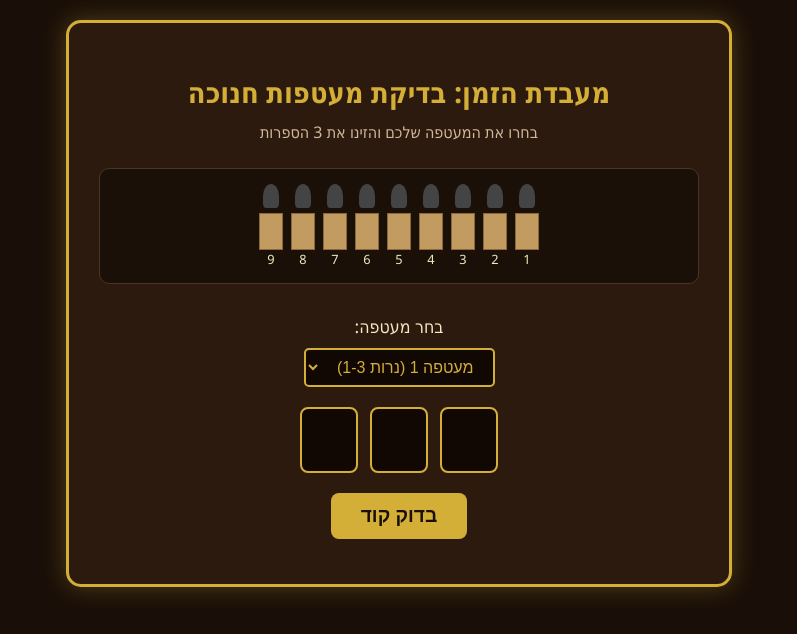
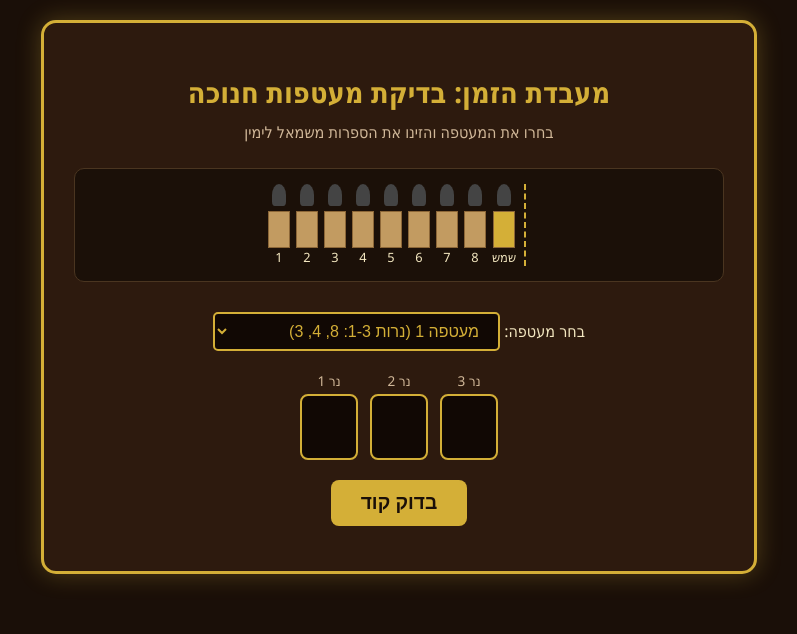
Before and after one commit to shalnevjulia5-stack/chanukah-student, a plain HTML site: page index.html in a window 1280 px wide. Shown: the whole page, without its empty margins (241-1038 px from the left). Drawn offline with Linux system fonts and the light colour scheme.

Commit message:
Add files via upload

```diff
--- a/index.html
+++ b/index.html
@@ -32,7 +32,7 @@
             border: 3px solid var(--accent-gold);
             border-radius: 15px;
             padding: 30px;
-            max-width: 600px;
+            max-width: 650px;
             width: 100%;
             box-shadow: 0 0 25px rgba(212, 175, 55, 0.3);
             text-align: center;
@@ -50,11 +50,12 @@
             color: #d1b899;
         }
 
-        /* Menorah display */
+        /* Menorah display - Left to Right */
         .menorah-container {
             display: flex;
             justify-content: center;
-            gap: 8px;
+            flex-direction: row-reverse; /* משמאל לימין */
+            gap: 6px;
             margin-bottom: 30px;
             background: rgba(0, 0, 0, 0.4);
             padding: 15px;
@@ -70,8 +71,8 @@
         }
 
         .flame {
-            width: 16px;
-            height: 24px;
+            width: 14px;
+            height: 22px;
             background: #444;
             border-radius: 50% 50% 20% 20%;
             margin-bottom: 5px;
@@ -84,19 +85,24 @@
             animation: flicker 1.5s infinite alternate;
         }
 
+        .shash-slot {
+            border-right: 2px dashed var(--accent-gold);
+            padding-right: 8px;
+            margin-right: 4px;
+        }
+
         @keyframes flicker {
             0% { transform: scale(1); opacity: 0.9; }
             100% { transform: scale(1.1); opacity: 1; filter: brightness(1.2); }
         }
 
         .candle-box {
-            width: 22px;
+            width: 20px;
             height: 35px;
             background: #c29b61;
             border: 1px solid #8c6738;
         }
 
-        /* Envelope / Code Input Section */
         .envelope-selector {
             margin-bottom: 20px;
         }
@@ -115,15 +121,10 @@
             margin-bottom: 20px;
         }
 
-        label {
-            display: block;
-            margin-bottom: 10px;
-            font-size: 1.1rem;
-        }
-
         .code-inputs {
             display: flex;
             justify-content: center;
+            flex-direction: row-reverse; /* משמאל לימין בקוד */
             gap: 12px;
             margin-bottom: 15px;
         }
@@ -205,28 +206,26 @@
 
 <div class="container">
     <h1>מעבדת הזמן: בדיקת מעטפות חנוכה</h1>
-    <div class="subtitle">בחרו את המעטפה שלכם והזינו את 3 הספרות</div>
+    <div class="subtitle">בחרו את המעטפה והזינו את הספרות משמאל לימין</div>
 
-    <!-- Menorah Status Display (9 Candles) -->
+    <!-- Menorah Status Display (9 Candles: Candles 1-8 + Shamash) -->
     <div class="menorah-container" id="menorah"></div>
 
     <!-- Envelope Selector -->
     <div class="envelope-selector">
         <label for="env-select">בחר מעטפה:</label>
         <select id="env-select" onchange="changeEnvelope()">
-            <option value="0">מעטפה 1 (נרות 1-3)</option>
-            <option value="1">מעטפה 2 (נרות 4-6)</option>
-            <option value="2">מעטפה 3 (נרות 7-9)</option>
+            <option value="0">מעטפה 1 (נרות 1-3: 8, 4, 3)</option>
+            <option value="1">מעטפה 2 (נרות 4-6: 4, 6, 3)</option>
+            <option value="2">מעטפה 3 (נרות 7-8 ושמש: 0, 5, 6)</option>
         </select>
     </div>
 
     <!-- Input Form -->
     <div id="game-form">
         <div class="input-group">
-            <div class="code-inputs">
-                <input type="text" maxlength="1" class="code-digit" id="digit1" oninput="moveToNext(this, 'digit2')">
-                <input type="text" maxlength="1" class="code-digit" id="digit2" oninput="moveToNext(this, 'digit3')">
-                <input type="text" maxlength="1" class="code-digit" id="digit3" oninput="checkSubmit(event)">
+            <div class="code-inputs" id="inputs-container">
+                <!-- יוכנס דינמית משמאל לימין בהתאם למעטפה -->
             </div>
         </div>
         <button id="submit-btn" onclick="validateCode()">בדוק קוד</button>
@@ -239,21 +238,23 @@
 </div>
 
 <script>
-    // הגדרת הקודים המדויקים לפי ההנחיות
+    // הגדרת הקודים לפי הסדר החדש משמאל לימין
     const envelopes = [
-        { id: 1, name: "מעטפה 1", code: ["8", "4", "3"] },
-        { id: 2, name: "מעטפה 2", code: ["4", "6", "3"] },
-        { id: 3, name: "מעטפה 3", code: ["0", "5", "6"] }
+        { id: 1, name: "מעטפה 1", candles: [1, 2, 3], code: ["8", "4", "3"] }, // נר 1:8, נר 2:4, נר 3:3
+        { id: 2, name: "מעטפה 2", candles: [4, 5, 6], code: ["4", "6", "3"] }, // נר 4:4, נר 5:6, נר 6:3
+        { id: 3, name: "מעטפה 3", candles: [7, 8, 'שמש'], code: ["0", "5", "6"] } // נר 7:0, נר 8:5, שמש:6
     ];
 
-    let failedAttempts = {}; // מעקב ניסיונות לכל מעטפה בנפרד
+    let failedAttempts = {};
     let lockoutTimeRemaining = 0;
     let lockoutInterval = null;
 
     function initMenorah() {
         const menorah = document.getElementById('menorah');
         menorah.innerHTML = '';
-        for (let i = 1; i <= 9; i++) {
+
+        // סדר משמאל לימין: נרות 1 עד 8 ואז שמש
+        for (let i = 1; i <= 8; i++) {
             menorah.innerHTML += `
                 <div class="candle-slot" id="candle-${i}">
                     <div class="flame"></div>
@@ -262,26 +263,39 @@
                 </div>
             `;
         }
+        // שמש
+        menorah.innerHTML += `
+            <div class="candle-slot shash-slot" id="candle-שמש">
+                <div class="flame"></div>
+                <div class="candle-box" style="background:#d4af37;"></div>
+                <span>שמש</span>
+            </div>
+        `;
+        setupInputs();
     }
 
-    function moveToNext(current, nextFieldId) {
-        if (current.value.length >= 1) {
-            document.getElementById(nextFieldId).focus();
-        }
-    }
+    function setupInputs() {
+        const envIndex = document.getElementById('env-select').value;
+        const currentEnv = envelopes[envIndex];
+        const container = document.getElementById('inputs-container');
+        container.innerHTML = '';
 
-    function checkSubmit(event) {
-        if (event.key === 'Enter') {
-            validateCode();
+        // יצירת 3 שדות קלט משמאל לימין לפי תוויות הנרות במעטפה
+        for (let i = 0; i < 3; i++) {
+            const labelName = currentEnv.candles[i] === 'שמש' ? 'שמש' : `נר ${currentEnv.candles[i]}`;
+            container.innerHTML += `
+                <div style="display:flex; flex-direction:column; align-items:center;">
+                    <span style="font-size:0.85rem; margin-bottom:4px; color:#d1b899;">${labelName}</span>
+                    <input type="text" maxlength="1" class="code-digit" id="digit${i+1}">
+                </div>
+            `;
         }
     }
 
     function changeEnvelope() {
         document.getElementById('feedback').style.display = 'none';
         document.getElementById('kappa-action-btn').style.display = 'none';
-        document.getElementById('digit1').value = '';
-        document.getElementById('digit2').value = '';
-        document.getElementById('digit3').value = '';
+        setupInputs();
     }
 
     function validateCode() {
@@ -302,7 +316,6 @@
         feedbackBox.style.display = 'block';
         kappaBtn.style.display = 'none';
 
-        // בדיקה האם הוזנו ספרות
         const filledCount = userCode.filter(d => d !== "").length;
         if (filledCount === 0) {
             feedbackBox.className = 'error-box';
@@ -310,51 +323,46 @@
             return;
         }
 
-        // בדיקה פרטנית של כל ספרה שהוזנה ומציאת מי לא תקין
         let incorrectDetails = [];
         let allCorrect = true;
 
         for (let i = 0; i < 3; i++) {
+            const targetName = currentEnv.candles[i] === 'שמש' ? 'השמש' : `נר ${currentEnv.candles[i]}`;
             if (userCode[i] !== "") {
                 if (userCode[i] !== currentEnv.code[i]) {
-                    incorrectDetails.push(`• הספרה ה-${i + 1} ("${userCode[i]}") אינה תקינה.`);
+                    incorrectDetails.push(`• הערך עבור ${targetName} ("${userCode[i]}") אינו תקין.`);
                     allCorrect = false;
                 }
             } else {
-                incorrectDetails.push(`• הספרה ה-${i + 1} לא הוזנה.`);
+                incorrectDetails.push(`• הערך עבור ${targetName} לא הוזן.`);
                 allCorrect = false;
             }
         }
 
         if (allCorrect) {
-            // הצלחה! איפוס שגיאות למעטפה זו והדלקת הנרות
             failedAttempts[envIndex] = 0;
             feedbackBox.className = 'success-box';
-            feedbackBox.innerHTML = `🎉 כל הכבוד! הקוד של ${currentEnv.name} מדויק! נרות ${(envIndex * 3) + 1} עד ${(parseInt(envIndex) + 1) * 3} נדלקו בהצלחה!`;
+            feedbackBox.innerHTML = `🎉 כל הכבוד! הקוד של ${currentEnv.name} מדויק והנרות המתאימים נדלקו בהצלחה!`;
 
-            for (let i = 1; i <= 3; i++) {
-                const candleIdx = (parseInt(envIndex) * 3) + i;
-                document.getElementById(`candle-${candleIdx}`).classList.add('active');
+            // הדלקת הנרות במנורה
+            for (let i = 0; i < 3; i++) {
+                const candleId = currentEnv.candles[i];
+                document.getElementById(`candle-${candleId}`).classList.add('active');
             }
         } else {
             failedAttempts[envIndex]++;
-            const remainingTries = 3 - failedAttempts[envIndex];
+            const remainingTries = 10 - failedAttempts[envIndex];
 
-            if (failedAttempts[envIndex] >= 3) {
+            if (failedAttempts[envIndex] >= 10) {
                 startLockout();
                 return;
             }
 
             feedbackBox.className = 'error-box';
             let msg = `❌ נמצאו שגיאות בקוד שהוזן:<br>` + incorrectDetails.join('<br>');
-
-            if (remainingTries === 1) {
-                msg += `<br><br>⚠️ <strong>שים לב!</strong> נסיון אחד נוסף שגוי והבדיקה תינעל ל-5 דקות!`;
-            } else {
-                msg += `<br><br>נותרו לך עוד ${remainingTries} ניסיונות לפני נעילה. מתקשים? קיראו לקאפה לעזרה!`;
-                kappaBtn.style.display = 'inline-block';
-            }
+            msg += `<br><br>נותרו לך עוד ${remainingTries} ניסיונות לפני נעילה. מתקשים? קיראו לקאפה לעזרה!`;
             feedbackBox.innerHTML = msg;
+            kappaBtn.style.display = 'inline-block';
         }
     }
 
@@ -363,14 +371,14 @@
     }
 
     function startLockout() {
-        lockoutTimeRemaining = 300; // 5 דקות
+        lockoutTimeRemaining = 180; // 3 דקות בדיוק (180 שניות)
         const feedbackBox = document.getElementById('feedback');
         const lockoutDisplay = document.getElementById('lockout-display');
         const submitBtn = document.getElementById('submit-btn');
 
         submitBtn.disabled = true;
         feedbackBox.className = 'error-box';
-        feedbackBox.innerHTML = `🔒 עברת את מכסת הניסיונות המותרת! הבדיקה ננעלה ל-5 דקות.`;
+        feedbackBox.innerHTML = `🔒 הגעת ל-10 ניסיונות שגויים! הבדיקה ננעלה ל-3 דקות.`;
         document.getElementById('kappa-action-btn').style.display = 'none';
 
         lockoutInterval = setInterval(() => {
```
